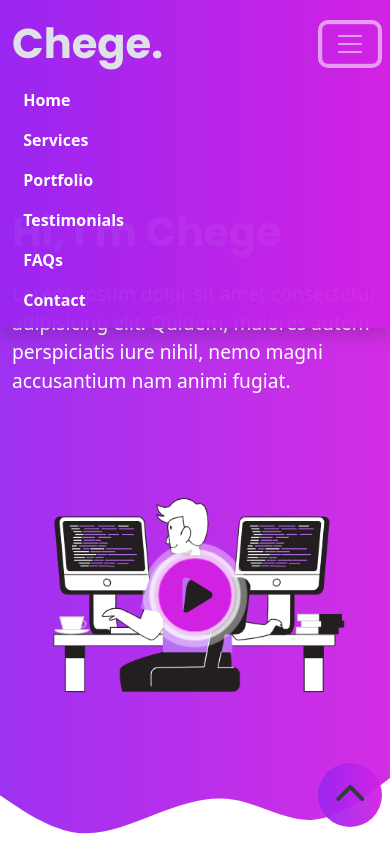
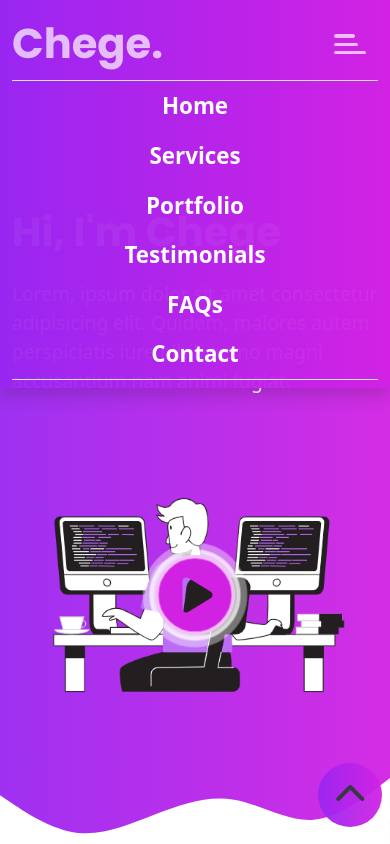
Before and after one commit to justfullstack/portfoliov2, a website built with Parcel: page index.html in a window 390 px wide. Both pictures are taken after a click on the button 350 px from the left and 44 px from the top of the page. Shown: the top 844 px of the page. Built offline with nearby package versions, Linux system fonts and the light colour scheme; files whose address does not match are found by name.

```diff
--- a/assets/js/script.js
+++ b/assets/js/script.js
@@ -8,6 +8,28 @@
 const btnFullstack = document.querySelector(".btn-fullstack");
 console.log(categoryButtons);
 
+
+
+
+// navbar toggler
+const toggler = document.querySelector(".navbar-toggler");
+const collapse = document.querySelector(".collapse");
+console.log(toggler);
+
+toggler.addEventListener('click', function(){
+    console.log(this);
+    this.classList.toggle("active");
+    collapse.classList.toggle("border-top");
+    collapse.classList.toggle("border-bottom");
+});
+
+
+
+
+
+
+
+// portfolio filter
 categoryButtons.addEventListener('click', (e) => {
 
     // all
--- a/index.html
+++ b/index.html
@@ -44,12 +44,15 @@
                 type="button"
                 data-bs-toggle="collapse" data-bs-target="#navbarNav" aria-controls="navbarSupportedContent" aria-expanded="false"
                 aria-label="Toggle navigation">
-                    <span class="navbar-toggler-icon"></span>
+                    <!-- <span class="navbar-toggler-icon"></span> -->
+                    <div class="navbar-toggler-bar bar-1"></div>
+                    <div class="navbar-toggler-bar bar-2"></div>
+                    <div class="navbar-toggler-bar bar-3"></div>
                 </button>
 
 
                 <div class="collapse navbar-collapse justify-content-end" id="navbarNav">
-                    <ul class="navbar-nav">
+                    <ul class="navbar-nav ">
                         <li class="navbar-item">
                             <a href="#" class="nav-link">
                                 Home
@@ -320,7 +323,7 @@
         <!-- start testimonials section -->
         <section id="testimonials" class="testimonials ">
             <!-- start top testimonials wave -->
-            <svg xmlns="http://www.w3.org/2000/svg" viewBox="0 0 1440 320"><path fill="rgba(84, 255, 175, 0.6)" fill-opacity="1" d="M0,288L48,272C96,256,192,224,288,218.7C384,213,480,235,576,245.3C672,256,768,256,864,213.3C960,171,1056,85,1152,90.7C1248,96,1344,192,1392,240L1440,288L1440,0L1392,0C1344,0,1248,0,1152,0C1056,0,960,0,864,0C768,0,672,0,576,0C480,0,384,0,288,0C192,0,96,0,48,0L0,0Z"></path></svg>
+            <svg xmlns="http://www.w3.org/2000/svg" viewBox="0 0 1440 320"><path fill="#fff" fill-opacity="1" d="M0,288L48,272C96,256,192,224,288,218.7C384,213,480,235,576,245.3C672,256,768,256,864,213.3C960,171,1056,85,1152,90.7C1248,96,1344,192,1392,240L1440,288L1440,0L1392,0C1344,0,1248,0,1152,0C1056,0,960,0,864,0C768,0,672,0,576,0C480,0,384,0,288,0C192,0,96,0,48,0L0,0Z"></path></svg>
             <!-- end top testimonials wave -->
 
 
@@ -1022,7 +1025,7 @@
                 <div class="footer-copyright">
                     <div class="container-fluid">
                         <div class="row d-flex bg-black py-3  ">
-                            <span class="text-center">&copy 2021. Developed by Chege, CJN.</span>
+                            <span class="text-center">&copy 2022. Developed by Chege, CJN.</span>
                         </div>
                     </div>
                 </div>
--- a/scss/sections/_navbar.scss
+++ b/scss/sections/_navbar.scss
@@ -22,10 +22,102 @@
 
 .navbar-brand{
     font-family: 'Poppins', sans-serif;
-    color: $gray-300;
+    color: rgba($white,0.7);
     font-size: 2.6rem;
 }
 
 .navbar{
     align-items: center;
+
+    .navbar-toggler{
+        transition: 1s;
+        display: flex;
+        flex-direction: column;
+        border: none;
+        outline: none;
+        box-shadow: none;
+        gap: 0.3rem;
+
+        @include media-breakpoint-up(md){
+            display: none;
+        }
+
+        &:hover{
+            &-bar{
+                background: $white;
+            }
+        }
+
+
+
+        &-bar{
+            transition: 1s;
+            background: rgba($white,0.7);
+            border-radius: 10px;
+            height: 0.21rem;
+            width: 2rem;
+        }
+
+        .bar-1{
+            width: 2rem;
+        }
+
+        .bar-2{
+            width: 1.7rem;
+        }
+
+        .bar-3{
+            width: 1.5rem;
+        }
+    }
+
+    .navbar-toggler.active{
+        border: none;
+        outline: none;
+        box-shadow: none;
+
+
+
+
+
+        .bar-2{
+            // display: none;
+            width: 1.5rem;
+        }
+
+        .bar-1{
+            // transform: rotate(45deg);
+            width: 1.3rem;
+        }
+
+        .bar-3{
+            // transform: rotate(-45deg);
+            width: 2rem;
+        }
+    }
+
+    .nav-link{
+        font-size: 1.4rem;
+        color: $gray-200;
+        text-align: center;
+        display: block;
+
+        &:hover{
+            transition: 1s;
+            border : 1px solid $primary;
+            border-radius: 5px;
+            @include gradient;
+            color: $gray-300;
+        }
+
+
+    }
+
+
+
 }
+
+
+.collapse{
+    // height: 80vh;
+    }
```
Also changed, not shown: README.md, assets/css/style.css, 1 other file.
